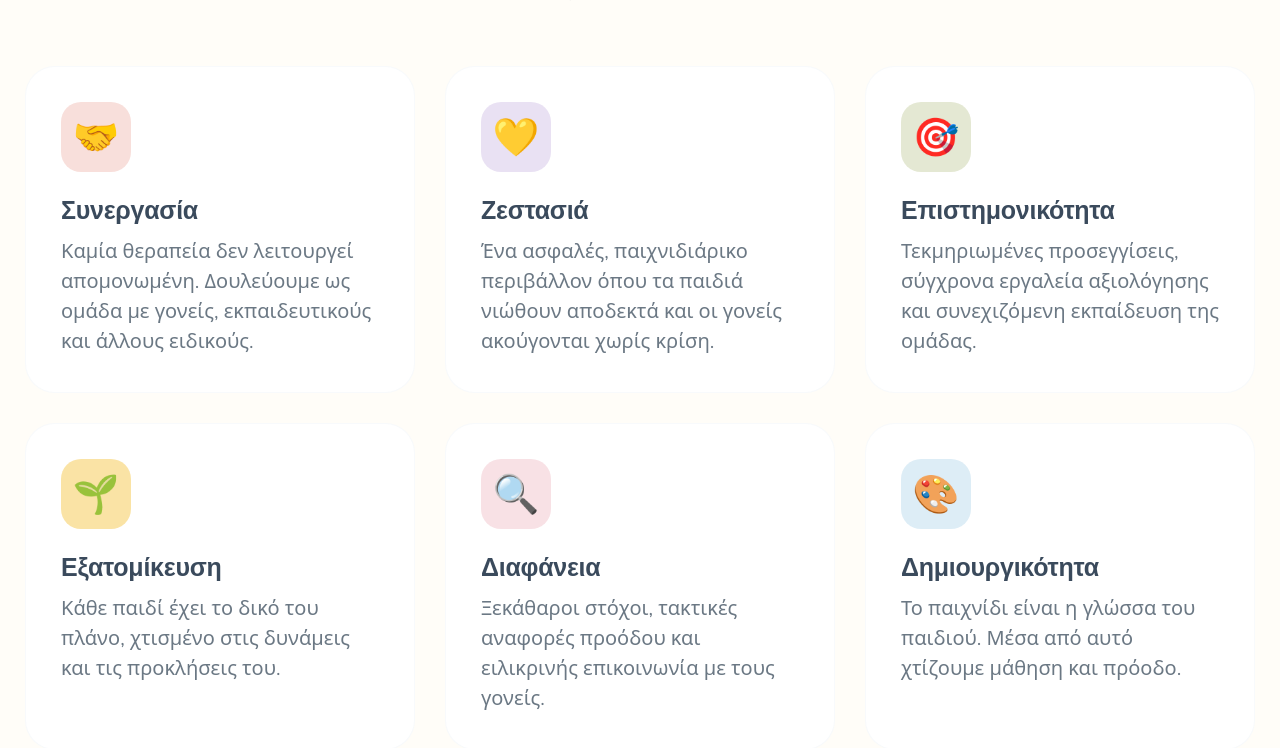
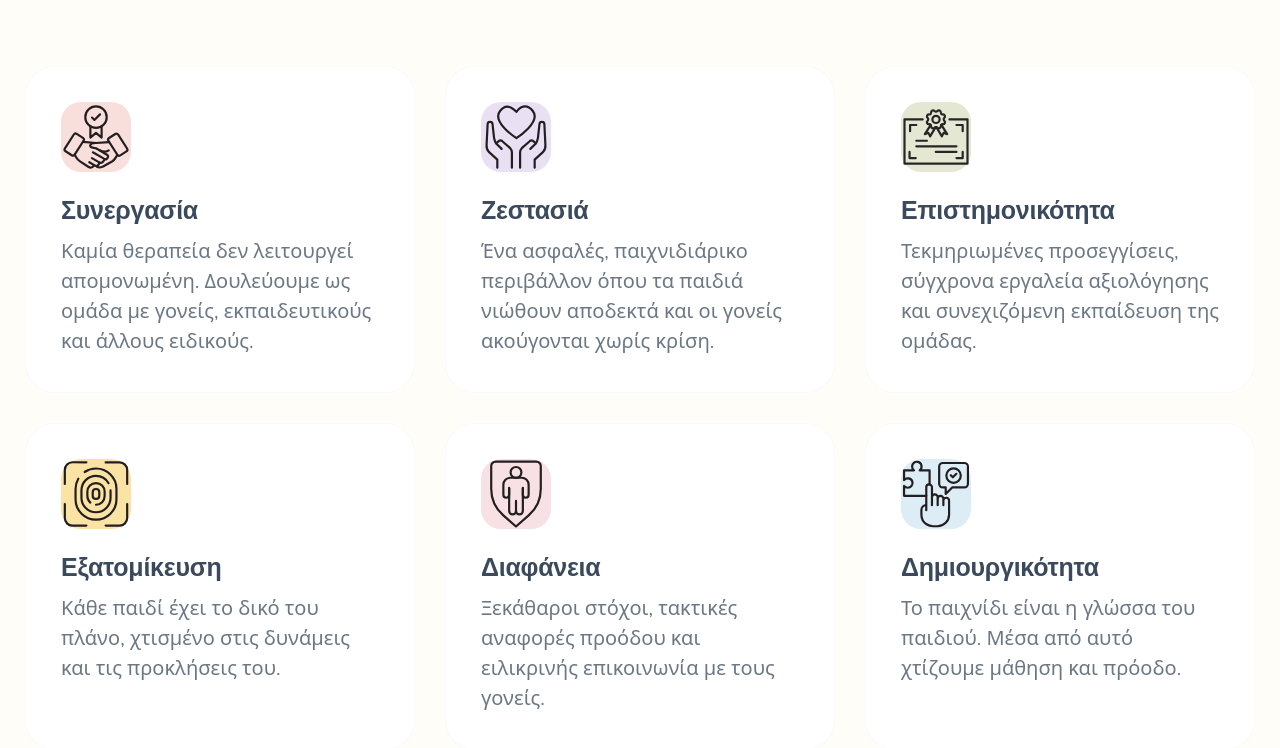
Before and after one commit to IoannisBekas/e-synergo, a website: page about/index.html in a window 1280 px wide. Shown: the part 1835-2583 px from the top of the page. Drawn offline with nearby package versions, Linux system fonts and the light colour scheme.

Commit message:
Replace emoji icons with custom line-art SVGs in values section

```diff
--- a/about/index.html
+++ b/about/index.html
@@ -118,32 +118,44 @@
       </div>
       <div class="grid md:grid-cols-3 gap-6">
         <div class="bg-white p-7 rounded-3xl border border-brand-purple/5">
-          <div class="w-14 h-14 rounded-2xl bg-brand-coral/30 flex items-center justify-center text-3xl mb-4">🤝</div>
+          <div class="w-14 h-14 rounded-2xl bg-brand-coral/30 flex items-center justify-center mb-4">
+            <img src="/assets/icon-collaboration.svg" alt="" class="w-8 h-8" aria-hidden="true" />
+          </div>
           <h3 class="font-bold text-xl mb-2">Συνεργασία</h3>
           <p class="text-brand-muted">Καμία θεραπεία δεν λειτουργεί απομονωμένη. Δουλεύουμε ως ομάδα με γονείς, εκπαιδευτικούς και άλλους ειδικούς.</p>
         </div>
         <div class="bg-white p-7 rounded-3xl border border-brand-purple/5">
-          <div class="w-14 h-14 rounded-2xl bg-brand-lavender/30 flex items-center justify-center text-3xl mb-4">💛</div>
+          <div class="w-14 h-14 rounded-2xl bg-brand-lavender/30 flex items-center justify-center mb-4">
+            <img src="/assets/icon-warmth.svg" alt="" class="w-8 h-8" aria-hidden="true" />
+          </div>
           <h3 class="font-bold text-xl mb-2">Ζεστασιά</h3>
           <p class="text-brand-muted">Ένα ασφαλές, παιχνιδιάρικο περιβάλλον όπου τα παιδιά νιώθουν αποδεκτά και οι γονείς ακούγονται χωρίς κρίση.</p>
         </div>
         <div class="bg-white p-7 rounded-3xl border border-brand-purple/5">
-          <div class="w-14 h-14 rounded-2xl bg-brand-green/30 flex items-center justify-center text-3xl mb-4">🎯</div>
+          <div class="w-14 h-14 rounded-2xl bg-brand-green/30 flex items-center justify-center mb-4">
+            <img src="/assets/icon-science.svg" alt="" class="w-8 h-8" aria-hidden="true" />
+          </div>
           <h3 class="font-bold text-xl mb-2">Επιστημονικότητα</h3>
           <p class="text-brand-muted">Τεκμηριωμένες προσεγγίσεις, σύγχρονα εργαλεία αξιολόγησης και συνεχιζόμενη εκπαίδευση της ομάδας.</p>
         </div>
         <div class="bg-white p-7 rounded-3xl border border-brand-purple/5">
-          <div class="w-14 h-14 rounded-2xl bg-brand-yellow/50 flex items-center justify-center text-3xl mb-4">🌱</div>
+          <div class="w-14 h-14 rounded-2xl bg-brand-yellow/50 flex items-center justify-center mb-4">
+            <img src="/assets/icon-personalization.svg" alt="" class="w-8 h-8" aria-hidden="true" />
+          </div>
           <h3 class="font-bold text-xl mb-2">Εξατομίκευση</h3>
           <p class="text-brand-muted">Κάθε παιδί έχει το δικό του πλάνο, χτισμένο στις δυνάμεις και τις προκλήσεις του.</p>
         </div>
         <div class="bg-white p-7 rounded-3xl border border-brand-purple/5">
-          <div class="w-14 h-14 rounded-2xl bg-brand-pink/30 flex items-center justify-center text-3xl mb-4">🔍</div>
+          <div class="w-14 h-14 rounded-2xl bg-brand-pink/30 flex items-center justify-center mb-4">
+            <img src="/assets/icon-transparency.svg" alt="" class="w-8 h-8" aria-hidden="true" />
+          </div>
           <h3 class="font-bold text-xl mb-2">Διαφάνεια</h3>
           <p class="text-brand-muted">Ξεκάθαροι στόχοι, τακτικές αναφορές προόδου και ειλικρινής επικοινωνία με τους γονείς.</p>
         </div>
         <div class="bg-white p-7 rounded-3xl border border-brand-purple/5">
-          <div class="w-14 h-14 rounded-2xl bg-brand-blue/30 flex items-center justify-center text-3xl mb-4">🎨</div>
+          <div class="w-14 h-14 rounded-2xl bg-brand-blue/30 flex items-center justify-center mb-4">
+            <img src="/assets/icon-creativity.svg" alt="" class="w-8 h-8" aria-hidden="true" />
+          </div>
           <h3 class="font-bold text-xl mb-2">Δημιουργικότητα</h3>
           <p class="text-brand-muted">Το παιχνίδι είναι η γλώσσα του παιδιού. Μέσα από αυτό χτίζουμε μάθηση και πρόοδο.</p>
         </div>
```
Also changed, not shown: assets/icon-collaboration.svg (added), assets/icon-creativity.svg (added), assets/icon-personalization.svg (added), assets/icon-science.svg (added), assets/icon-transparency.svg (added), assets/icon-warmth.svg (added).
